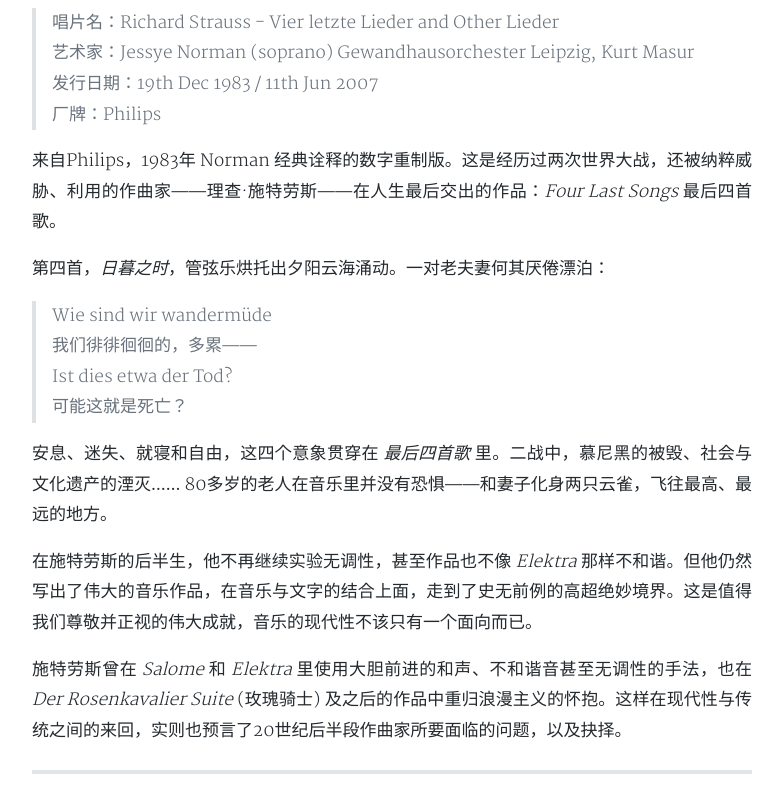
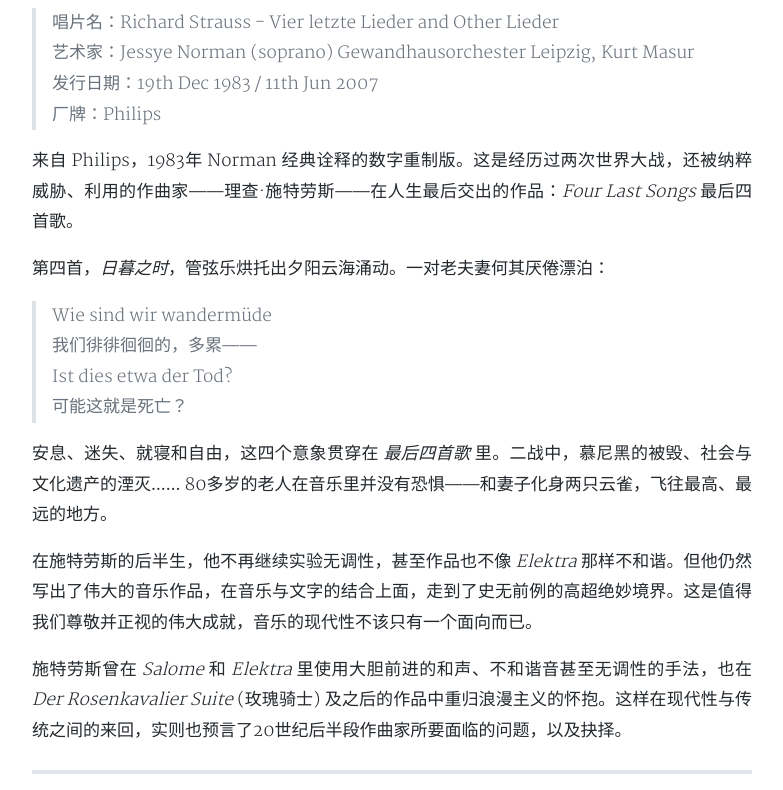
Before and after one commit to imrsp/imrsp.github.io-old, a Jekyll site: the page built from _posts/2022-04-16-record.md, in a window 1280 px wide and 900 px high, scrolled down 2224 px, cut to the strip 110-900 px from the top of the window. Shown: the whole strip, without its empty margins (248-1031 px from the left). Built offline with Jekyll 4.4.1, drawn with Linux system fonts in a browser that asks for light colours; nearby versions of some CDN libraries; comment, search, counter and statistics services are not loaded; a style sheet for code colours, icons or effects is not loaded; some of the changed text lies outside the part shown.

```diff
--- a/_posts/2022-04-16-record.md
+++ b/_posts/2022-04-16-record.md
@@ -44,7 +44,7 @@ Gewandhausorchester Leipzig, Kurt Masur
 <br>发行日期：19th Dec 1983 / 11th Jun 2007
 <br>厂牌：Philips
 
-来自Philips，1983年 Norman 经典诠释的数字重制版。这是经历过两次世界大战，还被纳粹威胁、利用的作曲家——理查·施特劳斯——在人生最后交出的作品：*Four Last Songs* 最后四首歌。
+来自 Philips，1983年 Norman 经典诠释的数字重制版。这是经历过两次世界大战，还被纳粹威胁、利用的作曲家——理查·施特劳斯——在人生最后交出的作品：*Four Last Songs* 最后四首歌。
 
 第四首，*日暮之时*，管弦乐烘托出夕阳云海涌动。一对老夫妻何其厌倦漂泊：
 
@@ -76,4 +76,4 @@ Yo-Yo Ma 可谓是我的保留项目，在此之后我们还会看到他的许
 
 一开始的B小调大提琴协奏曲有着德沃夏克明亮、热烈的风格，也展现了马友友高超的技巧。而我最喜欢的其实是后面三首小作品：*Klid*, *Slavonic Dances*, *Humoresque*. 他们都是如此动听以至于令人惊喜。其中 *Humoresque* 原本是一首钢琴作品，用大提琴演绎反而更有如歌的悠扬与婉转，当然也早就被改编在了歌曲中。
 
-Yo-Yo 的唱片基本上都是由 Sony 出品，保持了一贯的录音水准，是一张好听而且耐听的唱片。
+（Yo-Yo 的唱片基本上都是）由 Sony 出品，保持了一贯的录音水准，是一张好听而且耐听的唱片。
```
